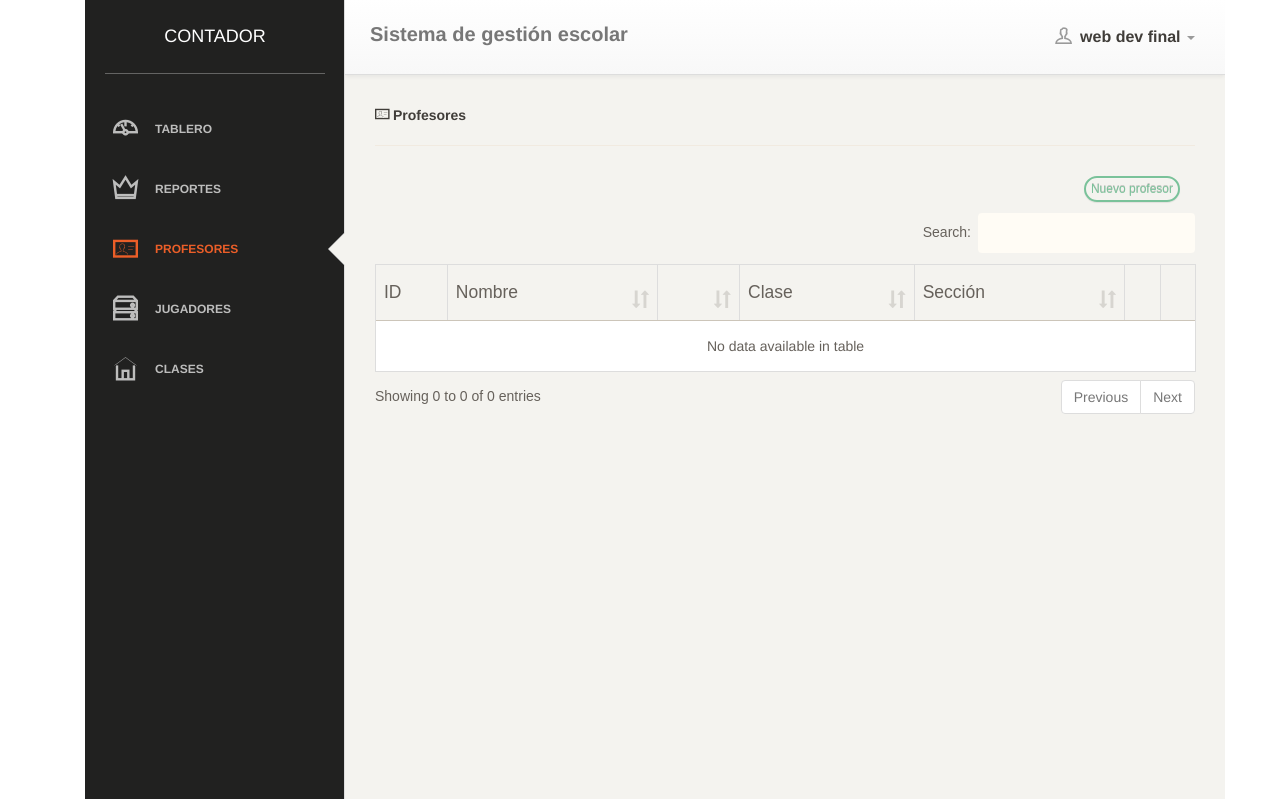
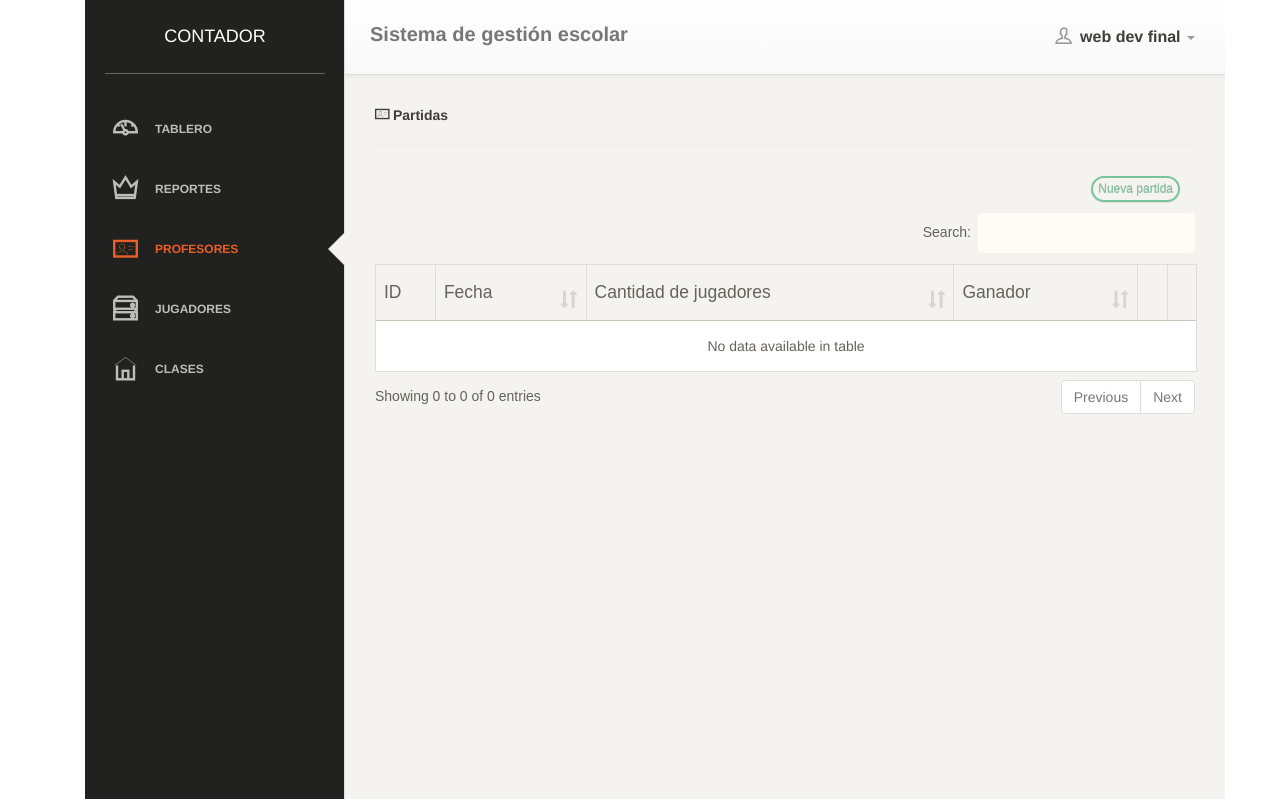
Before and after one commit to tomdb03/podrida2-SQL, a PHP site: page /teacher.php in a window 1280 px wide. Shown: the part 96-895 px from the top of the page. Run offline with PHP 8.4, Linux system fonts and the light colour scheme; the visitor is signed in with stand-in values (Sample User, id 1); data that the repository does not hold is empty; some libraries are stand-ins or nearby versions; some web fonts are replaced.

Commit message:
partidas, pero falta agregar cosas

```diff
--- a/action.php
+++ b/action.php
@@ -48,21 +48,21 @@ if(!empty($_POST['action']) && $_POST['action'] == 'updateJugador') {
 if(!empty($_POST['action']) && $_POST['action'] == 'deleteJugador') {
 	$school->deleteJugador();
 }
-/********sections********/
-if(!empty($_POST['action']) && $_POST['action'] == 'listTeacher') {
-	$school->listTeacher();
+/********teachers********/
+if(!empty($_POST['action']) && $_POST['action'] == 'listPartida') {
+	$school->listPartida();
 }
-if(!empty($_POST['action']) && $_POST['action'] == 'addTeacher') {
-	$school->addTeacher();
+if(!empty($_POST['action']) && $_POST['action'] == 'addPartida') {
+	$school->addPartida();
 }
-if(!empty($_POST['action']) && $_POST['action'] == 'getTeacher') {
-	$school->getTeacher();
+if(!empty($_POST['action']) && $_POST['action'] == 'getPartida') {
+	$school->getPartida();
 }
-if(!empty($_POST['action']) && $_POST['action'] == 'updateTeacher') {
-	$school->updateTeacher();
+if(!empty($_POST['action']) && $_POST['action'] == 'updatePartida') {
+	$school->updatePartida();
 }
-if(!empty($_POST['action']) && $_POST['action'] == 'deleteTeacher') {
-	$school->deleteTeacher();
+if(!empty($_POST['action']) && $_POST['action'] == 'deletePartida') {
+	$school->deletePartida();
 }
 /********Subject********/
 if(!empty($_POST['action']) && $_POST['action'] == 'listSubject') {
--- a/class/School.php
+++ b/class/School.php
@@ -347,20 +347,17 @@ class School extends Dbconfig {
 		return $sectionHTML;
 	}
 	/*****************Teacher methods****************/
-	public function listTeacher(){
-		$sqlQuery = "SELECT t.teacher_id, t.teacher, s.subject, c.name, se.section
-			FROM ".$this->teacherTable." as t
-			LEFT JOIN ".$this->subjectsTable." as s ON t.subject_id = s.subject_id
-			LEFT JOIN ".$this->classesTable." as c ON t.teacher_id = c.teacher_id
-			LEFT JOIN ".$this->sectionsTable." as se ON c.section = se.section_id ";
+	public function listPartida(){
+		$sqlQuery = "SELECT t.id, t.fecha, t.cantidadJugadores, t.ganador
+			FROM ".$this->partidasTabla." as t ";
 		if(!empty($_POST["search"]["value"])){
-			$sqlQuery .= ' WHERE (t.teacher_id LIKE "%'.$_POST["search"]["value"].'%" ';
-			$sqlQuery .= ' OR t.teacher LIKE "%'.$_POST["search"]["value"].'%" ';
+			$sqlQuery .= ' WHERE (t.id LIKE "%'.$_POST["search"]["value"].'%" ';
+			$sqlQuery .= ' OR t.fecha LIKE "%'.$_POST["search"]["value"].'%" ';
 		}
 		if(!empty($_POST["order"])){
 			$sqlQuery .= 'ORDER BY '.$_POST['order']['0']['column'].' '.$_POST['order']['0']['dir'].' ';
 		} else {
-			$sqlQuery .= 'ORDER BY t.teacher_id DESC ';
+			$sqlQuery .= 'ORDER BY t.id DESC ';
 		}
 		if($_POST["length"] != -1){
 			$sqlQuery .= 'LIMIT ' . $_POST['start'] . ', ' . $_POST['length'];
@@ -370,13 +367,12 @@ class School extends Dbconfig {
 		$teacherData = array();
 		while( $teacher = mysqli_fetch_assoc($result) ) {
 			$teacherRows = array();
-			$teacherRows[] = $teacher['teacher_id'];
-			$teacherRows[] = $teacher['teacher'];
-			$teacherRows[] = $teacher['subject'];
-			$teacherRows[] = $teacher['name'];
-			$teacherRows[] = $teacher['section'];
-			$teacherRows[] = '<button type="button" name="update" id="'.$teacher["teacher_id"].'" class="btn btn-warning btn-xs update">Actualizar</button>';
-			$teacherRows[] = '<button type="button" name="delete" id="'.$teacher["teacher_id"].'" class="btn btn-danger btn-xs delete" >Borrar</button>';
+			$teacherRows[] = $teacher['id'];
+			$teacherRows[] = $teacher['fecha'];
+			$teacherRows[] = $teacher['cantidadJugadores'];
+			$teacherRows[] = $teacher['ganador'];
+			$teacherRows[] = '<button type="button" name="update" id="'.$teacher["id"].'" class="btn btn-warning btn-xs update">Editar</button>';
+			$teacherRows[] = '<button type="button" name="delete" id="'.$teacher["id"].'" class="btn btn-danger btn-xs delete" >Borrar</button>';
 			$teacherData[] = $teacherRows;
 		}
 		$output = array(
@@ -387,34 +383,34 @@ class School extends Dbconfig {
 		);
 		echo json_encode($output);
 	}
-	public function addTeacher () {
-		if($_POST["teacher_name"]) {
-			$insertQuery = "INSERT INTO ".$this->teacherTable."(teacher)
-				VALUES ('".$_POST["teacher_name"]."')";
+	public function addPartida () {
+		if($_POST["partida_fecha"]) {
+			$insertQuery = "INSERT INTO ".$this->partidasTabla."(fecha)
+				VALUES ('".$_POST["partida_fecha"]."')";
 			$userSaved = mysqli_query($this->dbConnect, $insertQuery);
 		}
 	}
-	public function getTeacher(){
+	public function getPartida(){
 		$sqlQuery = "
-			SELECT * FROM ".$this->teacherTable."
-			WHERE teacher_id = '".$_POST["teacherid"]."'";
+			SELECT * FROM ".$this->partidasTabla."
+			WHERE id = '".$_POST["partida_id"]."'";
 		$result = mysqli_query($this->dbConnect, $sqlQuery);
 		$row = mysqli_fetch_array($result, MYSQLI_ASSOC);
 		echo json_encode($row);
 	}
-	public function updateTeacher() {
-		if($_POST['teacherid']) {
-			$updateQuery = "UPDATE ".$this->teacherTable."
-			SET teacher = '".$_POST["teacher_name"]."'
-			WHERE teacher_id ='".$_POST["teacherid"]."'";
+	public function updatePartida() {
+		if($_POST['partida_id']) {
+			$updateQuery = "UPDATE ".$this->partidasTabla."
+			SET fecha = '".$_POST["partida_fecha"]."'
+			WHERE id ='".$_POST["partida_id"]."'";
 			$isUpdated = mysqli_query($this->dbConnect, $updateQuery);
 		}
 	}
-	public function deleteTeacher(){
-		if($_POST["teacherid"]) {
+	public function deletePartida(){
+		if($_POST["partida_id"]) {
 			$sqlUpdate = "
-				DELETE FROM ".$this->teacherTable."
-				WHERE teacher_id = '".$_POST["teacherid"]."'";
+				DELETE FROM ".$this->partidasTabla."
+				WHERE id = '".$_POST["partida_id"]."'";
 			mysqli_query($this->dbConnect, $sqlUpdate);
 		}
 	}
--- a/js/teacher.js
+++ b/js/teacher.js
@@ -1,5 +1,5 @@
 $(document).ready(function(){
-	var teacherData = $('#teacherList').DataTable({
+	var teacherData = $('#partidaList').DataTable({
 		"lengthChange": false,
 		"processing":true,
 		"serverSide":true,
@@ -7,23 +7,23 @@ $(document).ready(function(){
 		"ajax":{
 			url:"action.php",
 			type:"POST",
-			data:{action:'listTeacher'},
+			data:{action:'listPartida'},
 			dataType:"json"
 		},
 		"columnDefs":[
 			{
-				"targets":[0, 5, 6],
+				"targets":[0, 4, 5],
 				"orderable":false,
 			},
 		],
 		"pageLength": 10
 	});
 
-	$('#addTeacher').click(function(){
+	$('#addPartida').click(function(){
 		$('#teacherModal').modal('show');
 		$('#teacherForm')[0].reset();
-		$('.modal-title').html("<i class='fa fa-plus'></i> Agregar profesor");
-		$('#action').val('addTeacher');
+		$('.modal-title').html("<i class='fa fa-plus'></i> Agregar partida");
+		$('#action').val('addPartida');
 		$('#save').val('Guardar');
 	});
 
@@ -45,33 +45,32 @@ $(document).ready(function(){
 	});
 
 	$(document).on('click', '.update', function(){
-		var teacherid = $(this).attr("id");
-		var action = 'getTeacher';
+		var partida_id = $(this).attr("id");
+		var action = 'getPartida';
 		$.ajax({
 			url:'action.php',
 			method:"POST",
-			data:{teacherid:teacherid, action:action},
+			data:{partida_id:partida_id, action:action},
 			dataType:"json",
 			success:function(data){
 				$('#teacherModal').modal('show');
-				$('#teacherid').val(data.teacher_id);
-				$('#teacher_name').val(data.teacher);
-				console.log("==teacher=="+data.teacher);
-				$('.modal-title').html("<i class='fa fa-plus'></i> Editar profesor");
-				$('#action').val('updateTeacher');
+				$('#partida_id').val(data.id);
+				$('#partida_fecha').val(data.fecha);
+				$('.modal-title').html("<i class='fa fa-plus'></i> Editar partida");
+				$('#action').val('updatePartida');
 				$('#save').val('Guardar');
 			}
 		})
 	});
 
 	$(document).on('click', '.delete', function(){
-		var teacherid = $(this).attr("id");
-		var action = "deleteTeacher";
-		if(confirm("Está seguro de que quiere borrar este profesor?")) {
+		var partida_id = $(this).attr("id");
+		var action = "deletePartida";
+		if(confirm("Está seguro de que quiere borrar esta partida?")) {
 			$.ajax({
 				url:"action.php",
 				method:"POST",
-				data:{teacherid:teacherid, action:action},
+				data:{partida_id:partida_id, action:action},
 				success:function(data) {
 					teacherData.ajax.reload();
 				}
--- a/sections.php
+++ b/sections.php
@@ -16,7 +16,7 @@ include('inc/header.php');
 	<div class="content">
 		<div class="container-fluid">
 			<div>
-				<a><strong><span class="ti-harddrives"></span>Jugadores</strong></a>
+				<a><strong><span class="ti-harddrives"></span> Jugadores</strong></a>
 				<hr>
 				<div class="panel-heading">
 					<div class="row">
--- a/teacher.php
+++ b/teacher.php
@@ -16,7 +16,7 @@ include('inc/header.php');
 	<div class="content">
 		<div class="container-fluid">
 			<div>
-				<a><strong><span class="ti-id-badge"></span> Profesores</strong></a>
+				<a><strong><span class="ti-id-badge"></span> Partidas</strong></a>
 				<hr>
 				<div class="panel-heading">
 					<div class="row">
@@ -24,18 +24,17 @@ include('inc/header.php');
 							<h3 class="panel-title"></h3>
 						</div>
 						<div class="col-md-2" align="right">
-							<button type="button" name="add" id="addTeacher" class="btn btn-success btn-xs">Nuevo profesor</button>
+							<button type="button" name="add" id="addPartida" class="btn btn-success btn-xs">Nueva partida</button>
 						</div>
 					</div>
 				</div>
-				<table id="teacherList" class="table table-bordered table-striped">
+				<table id="partidaList" class="table table-bordered table-striped">
 					<thead>
 						<tr>
 							<th>ID</th>
-							<th>Nombre</th>
-							<th></th>
-							<th>Clase</th>
-							<th>Sección</th>
+							<th>Fecha</th>
+							<th>Cantidad de jugadores</th>
+							<th>Ganador</th>
 							<th></th>
 							<th></th>
 						</tr>
@@ -52,17 +51,17 @@ include('inc/header.php');
 			<div class="modal-content">
 				<div class="modal-header">
 					<button type="button" class="close" data-dismiss="modal">&times;</button>
-					<h4 class="modal-title"><i class="fa fa-plus"></i> Editar Profesor</h4>
+					<h4 class="modal-title"><i class="fa fa-plus"></i> Editar partida</h4>
 				</div>
 				<div class="modal-body">
 					<div class="form-group">
-						<label for="teacher" class="control-label">Nombre del profesor*</label>
-						<input type="text" class="form-control" id="teacher_name" name="teacher_name" placeholder="Nombre del profesor" required>
+						<label for="teacher" class="control-label">*</label>
+						<input type="text" class="form-control" id="partida_fecha" name="partida_fecha" placeholder="Fecha de la partida" required>
 					</div>
 				</div>
 				<div class="modal-footer">
-					<input type="hidden" name="teacherid" id="teacherid" />
-					<input type="hidden" name="action" id="action" value="updateTeacher" />
+					<input type="hidden" name="partida_id" id="partida_id" />
+					<input type="hidden" name="action" id="action" value="updatePartida" />
 					<input type="submit" name="save" id="save" class="btn btn-info" value="Save" />
 					<button type="button" class="btn btn-default" data-dismiss="modal">Cerrar</button>
 				</div>
```
